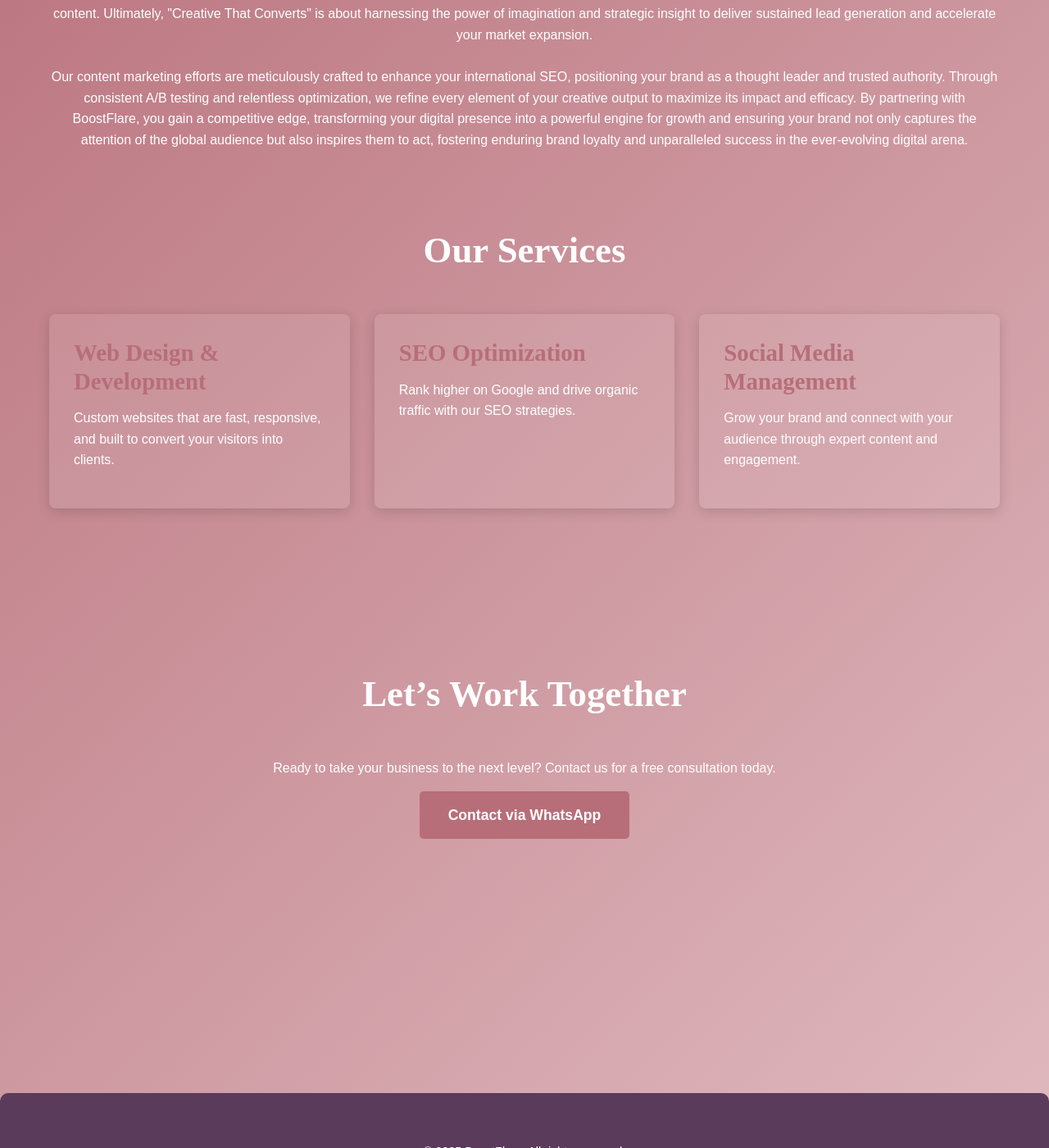
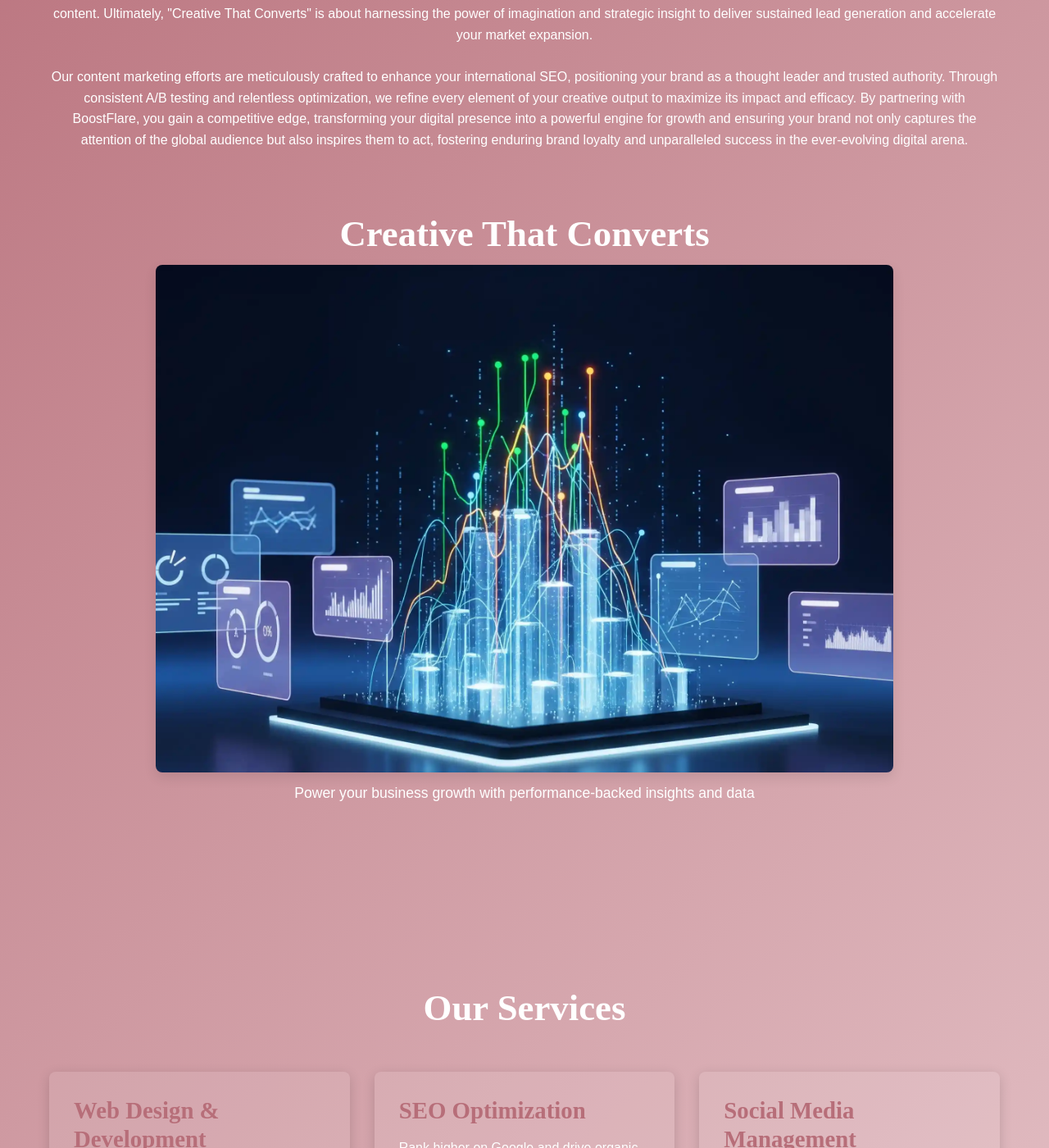
Before and after one commit to candra2012/BoostFlare, a Jekyll site: the page built from index.html, in a window 1280 px wide and 1400 px high, scrolled down 6309 px. Shown: the whole window at 82% size. Built offline with Jekyll 4.4.1, drawn with Linux system fonts in a browser that asks for light colours.

Commit message:
Update index.html

```diff
--- a/index.html
+++ b/index.html
@@ -125,6 +125,29 @@
  </div>
 </div>
 
+      <section class="zig-zag-container">
+  <div class="zig-zag-item" data-animation-direction="right">
+
+    <!-- Konten: Judul -->
+    <div class="zig-zag-content">
+      <h2>Creative That Converts</h2>
+    </div>
+
+    <!-- Gambar (terpisah agar bisa animasi) -->
+    <div class="zig-zag-image">
+      <img src="https://raw.githubusercontent.com/candra2012/BoostFlare/refs/heads/main/image/Growth.Through.Performance.Data.webp" alt="Targeted Campaigns That Deliver" />
+    </div>
+
+    <!-- Konten: Paragraf -->
+    <div class="zig-zag-content">
+      <p style="text-align: center; font-size: 1.1em; color: var(--deep-plum); line-height: 1.8;">
+        Power your business growth with performance-backed insights and data
+      </p>
+    </div>
+
+  </div>
+      </section>
+
 
 <section class="section" id="services">
   <h2>Our Services</h2>
```
